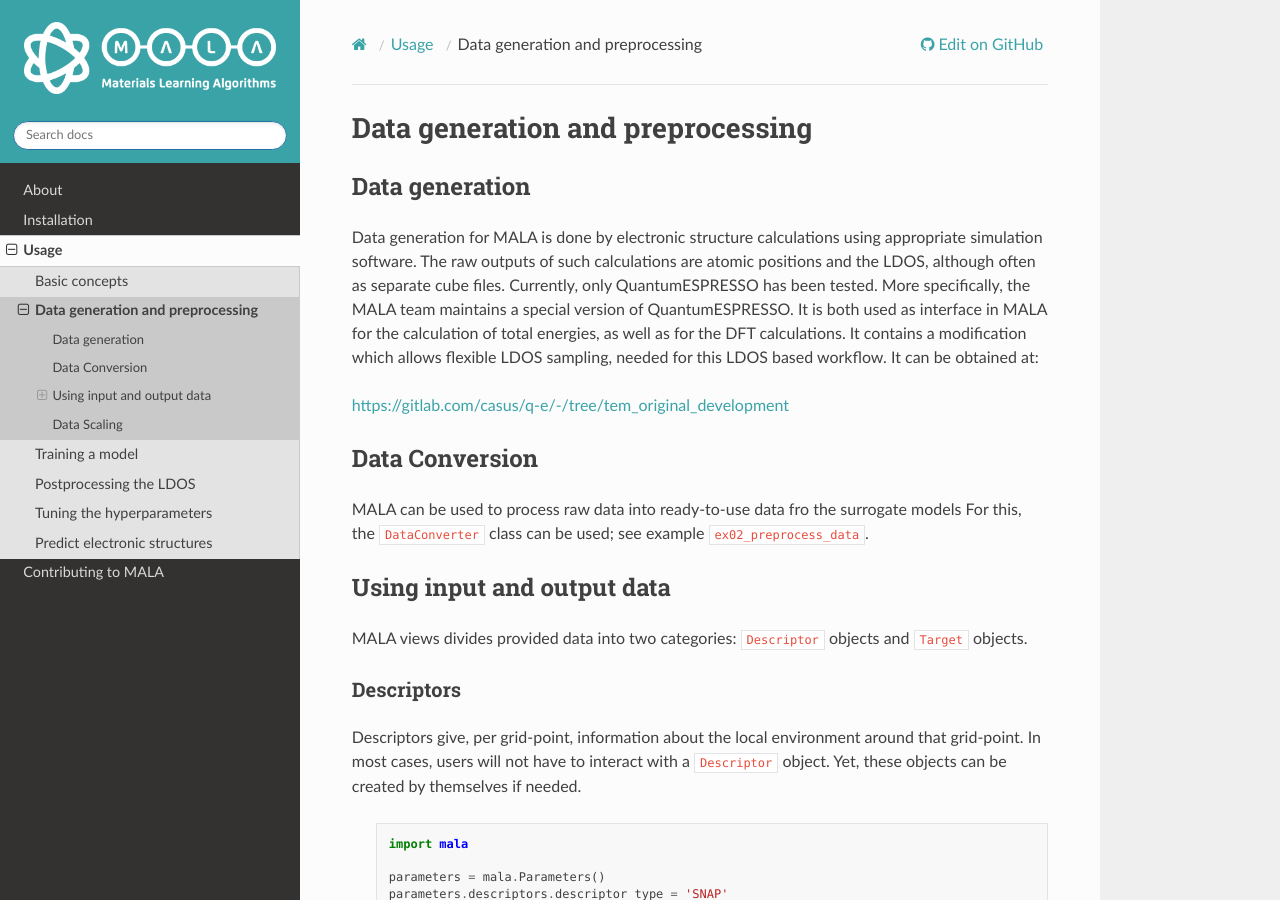
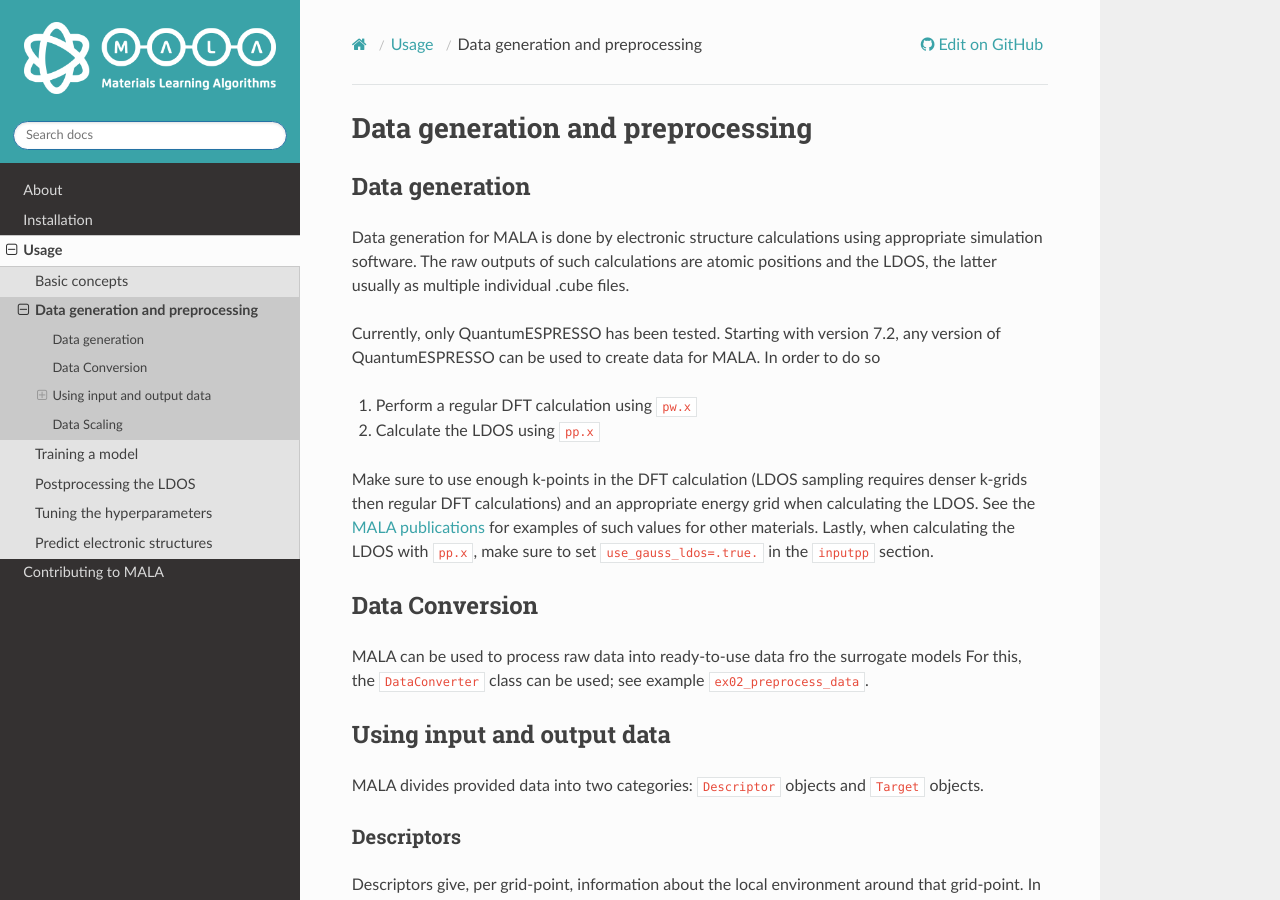
Before and after one commit to mala-project/mala, a Sphinx documentation site: the page built from docs/source/usage/preprocessing.rst, in a window 1280 px wide and 900 px high. Built offline with Sphinx 7.4.7 and the Read the Docs theme 2.0.0, drawn with Linux system fonts in a browser that asks for light colours; pages that are not in the unit, such as notebooks, are missing from menus; the version number could not be read and is left out.

Commit message:
Updated doc to reflect merge of LDOS branch into QE

```diff
--- a/docs/source/usage/preprocessing.rst
+++ b/docs/source/usage/preprocessing.rst
@@ -6,14 +6,24 @@ Data generation
 
 Data generation for MALA is done by electronic structure calculations using
 appropriate simulation software. The raw outputs of such calculations
-are atomic positions and the LDOS, although often as separate cube files.
-Currently, only QuantumESPRESSO has been tested. More specifically, the MALA
-team maintains a special version of QuantumESPRESSO. It is both used as
-interface in MALA for the calculation of total energies, as well as for the
-DFT calculations. It contains a modification which allows flexible LDOS
-sampling, needed for this LDOS based workflow. It can be obtained at:
+are atomic positions and the LDOS, the latter usually as multiple individual
+.cube files.
 
-https://gitlab.com/casus/q-e/-/tree/tem_original_development
+Currently, only QuantumESPRESSO has been tested. Starting with version 7.2,
+any version of QuantumESPRESSO can be used to create data for MALA. In order
+to do so
+
+1. Perform a regular DFT calculation using ``pw.x``
+2. Calculate the LDOS using ``pp.x``
+
+Make sure to use enough k-points in the DFT calculation (LDOS sampling
+requires denser k-grids then regular DFT calculations) and an appropriate
+energy grid when calculating the LDOS. See the
+:doc:`MALA publications <../about/publications>` for
+examples of such values for other materials. Lastly, when calculating
+the LDOS with ``pp.x``, make sure to set ``use_gauss_ldos=.true.`` in the
+``inputpp`` section.
+
 
 Data Conversion
 ###############
@@ -24,7 +34,7 @@ For this, the ``DataConverter`` class can be used; see example ``ex02_preprocess
 Using input and output data
 ###########################
 
-MALA views divides provided data into two categories: ``Descriptor`` objects
+MALA divides provided data into two categories: ``Descriptor`` objects
 and ``Target`` objects.
 
 Descriptors
```
